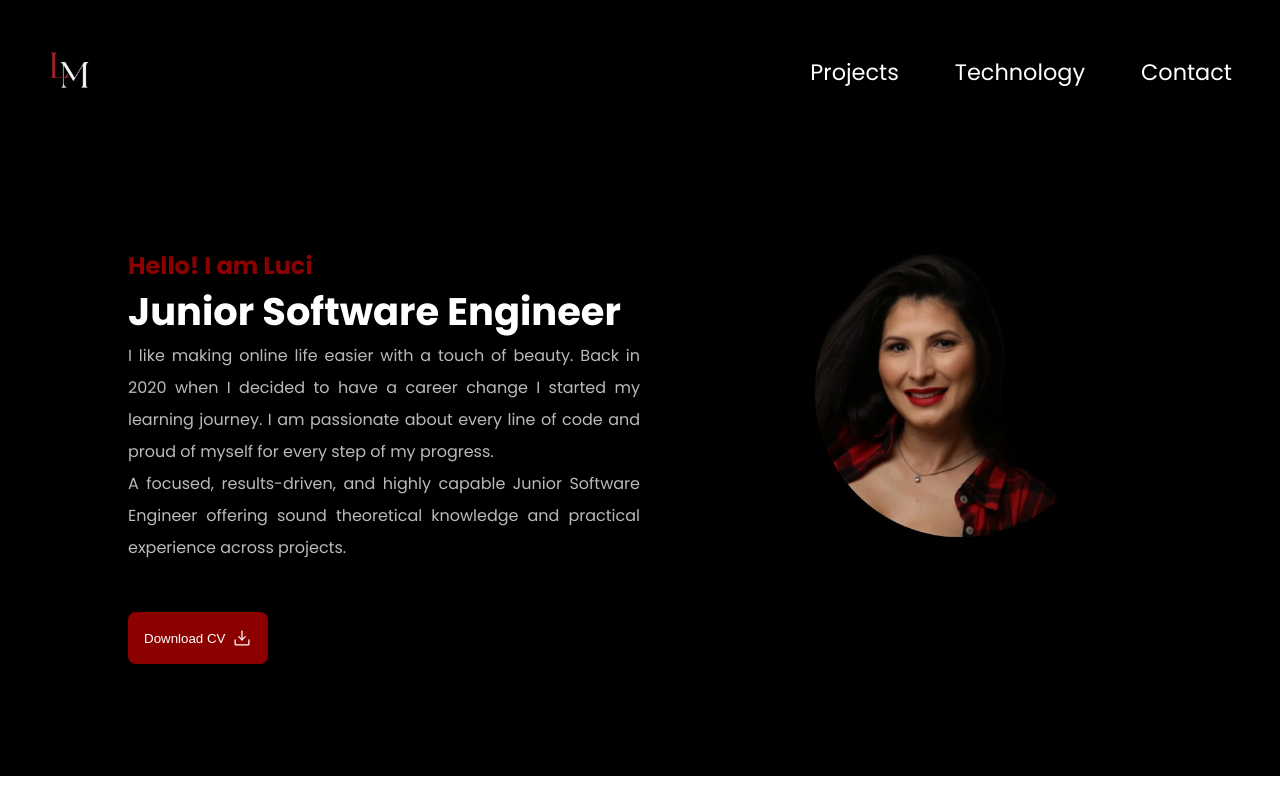
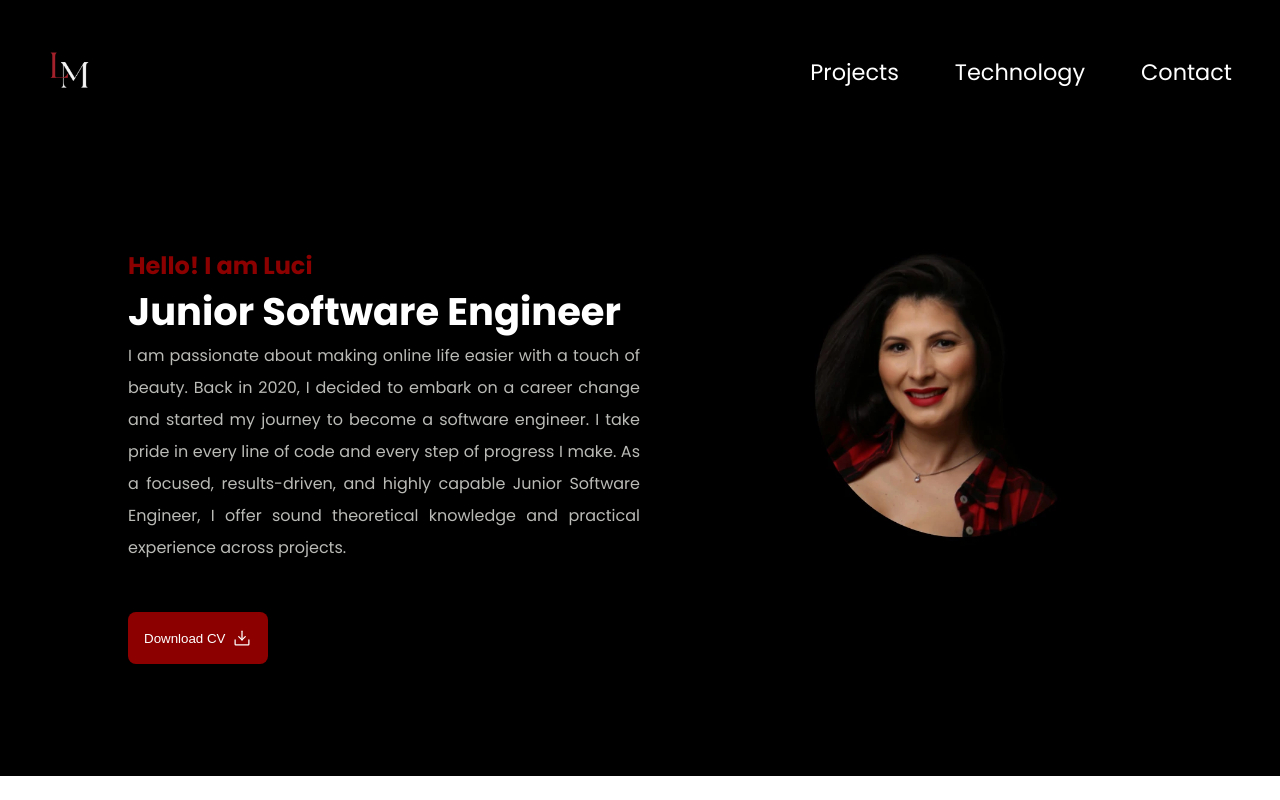
Before and after one commit to LuciMacedo/luci-portfolio, a React (Vite) app: page / in a window 1280 px wide. Shown: the top 800 px of the page. Built offline with nearby package versions, Linux system fonts and the light colour scheme.

Commit message:
update my profile and my resume

```diff
--- a/src/assets/components/header/Header.jsx
+++ b/src/assets/components/header/Header.jsx
@@ -10,8 +10,7 @@ export function Header() {
       <article>
         <strong>Hello! I am Luci</strong>
         <h1>Junior Software Engineer</h1>
-        <p>I like making online life easier with a touch of beauty. Back in 2020 when I decided to have a career change I started my learning journey. I am passionate about every line of code and proud of myself for every step of my progress.</p>
-        <p>A focused, results-driven, and highly capable Junior Software Engineer offering sound theoretical knowledge and practical experience across projects.</p>
+        <p>I am passionate about making online life easier with a touch of beauty. Back in 2020, I decided to embark on a career change and started my journey to become a software engineer. I take pride in every line of code and every step of progress I make. As a focused, results-driven, and highly capable Junior Software Engineer, I offer sound theoretical knowledge and practical experience across projects.</p>
         <button>
           <a href={lucicv} target="_blank" download>
             Download CV
```
Also changed, not shown: 1 other file (tests, documents, lock files or other folders).
